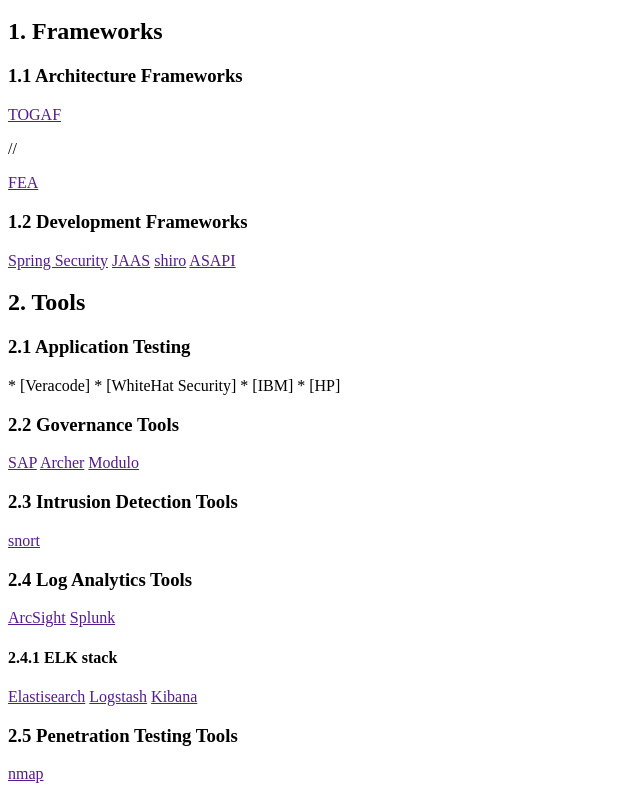
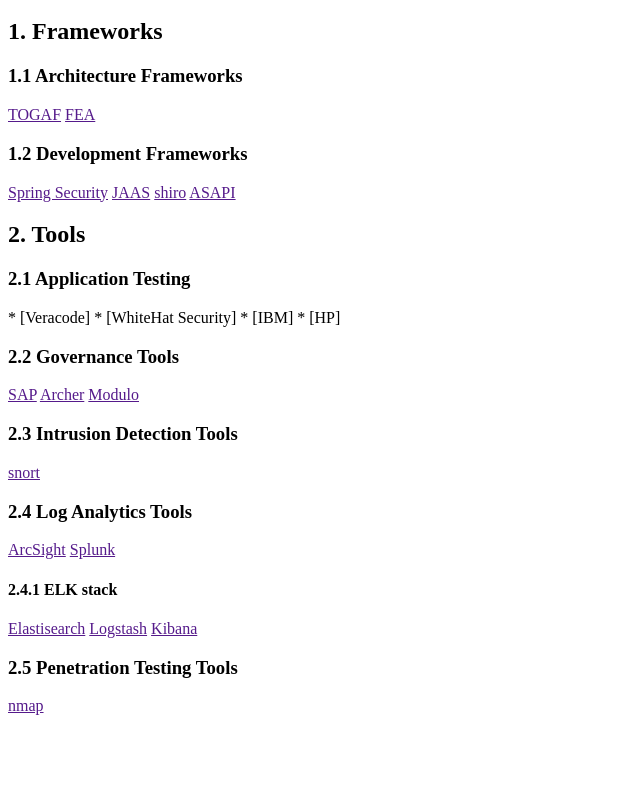
Before and after one commit to YottaByte-Security/YottaByte-Security.github.io, a plain HTML site: page index.html in a window 1280 px wide. Shown: the part 48-839 px from the top of the page, without its empty margins (0-640 px from the left). After the commit the page ends 800 px from the top, so only its background shows below. Drawn offline with Linux system fonts and the light colour scheme.

Commit message:
update 20

```diff
--- a/index.html
+++ b/index.html
@@ -3,7 +3,7 @@
 <h1>Information Security Resources</h1>
 <h2>1.  Frameworks</h2>
 <h3>1.1 Architecture Frameworks</h3>
-<a href "http://www.opengroup.org/togaf/">TOGAF</a><p>//</p>
+<a href "http://www.opengroup.org/togaf/">TOGAF</a>
 <a href "http://www.whitehouse.gov/omb/e-gov/fea">FEA</a><br>
 <h3>1.2 Development Frameworks</h3>
 <a href "http://projects.spring.io/spring-security/">Spring Security</a>
```
